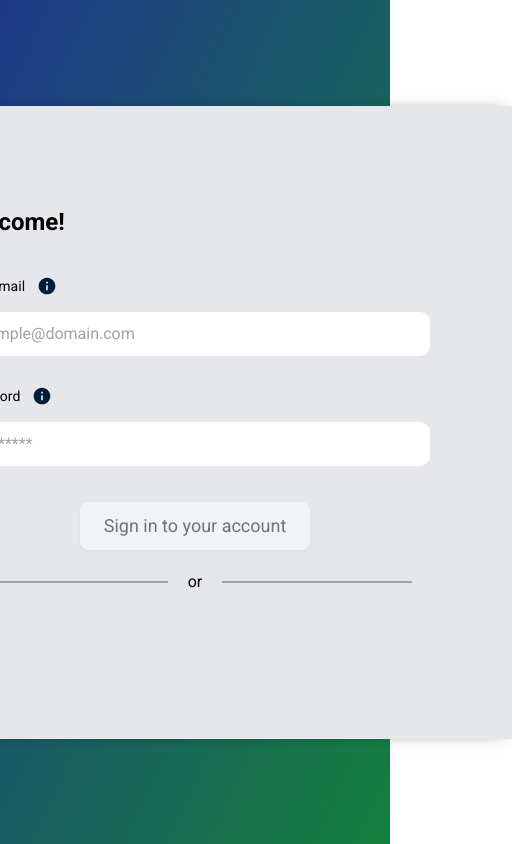
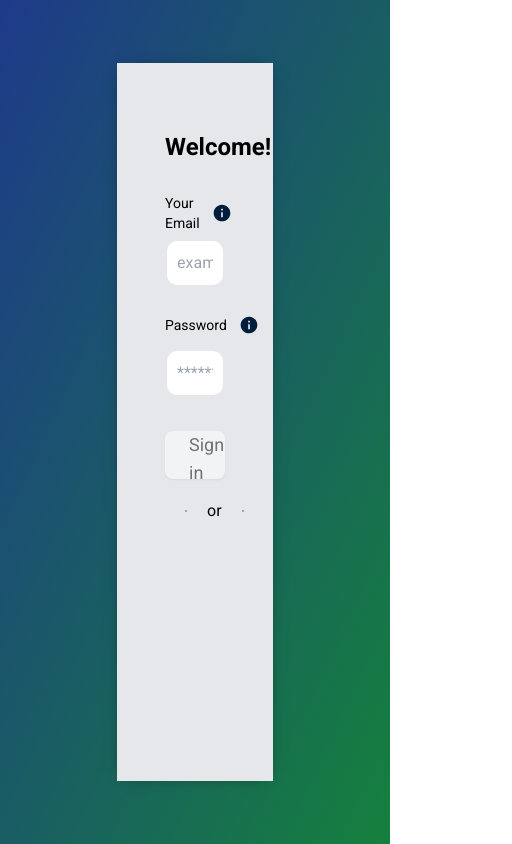
Before and after one commit to berkysr/react-social-media-app, a React (Create React App) app: page /sign-in in a window 390 px wide. Shown: the whole page, 512 px wide, since content can reach past the window. Built offline with nearby package versions, Linux system fonts and the light colour scheme.

Commit message:
fix:small screen mobile devices

```diff
--- a/src/pages/Login.tsx
+++ b/src/pages/Login.tsx
@@ -155,8 +155,7 @@ export default function Login() {
           display="flex"
           flexDirection="column"
           justifyItems="center"
-          p={10}
-          className={`${isMobile ? 'w-full' : 'w-[75vh]'} shadow-card h-[75vh] bg-gray-200`}
+          className={`${isMobile ? 'w-full' : 'w-[40vw]'} shadow-card p-[5rem] sm:p-[3rem] h-[75vh] sm:h-[85vh] bg-gray-200`}
         >
           <h1 className="text-2xl font-bold py-5">{t('pages.login.welcome')}</h1>
           <Box
--- a/tailwind.config.js
+++ b/tailwind.config.js
@@ -10,6 +10,9 @@ module.exports = {
       boxShadow: {
         card: '0px 0px 16px -8px rgba(0,0,0,0.68)',
       },
+      screens: {
+        sm: { max: '400px' },
+      },
     },
   },
   plugins: [],
```
